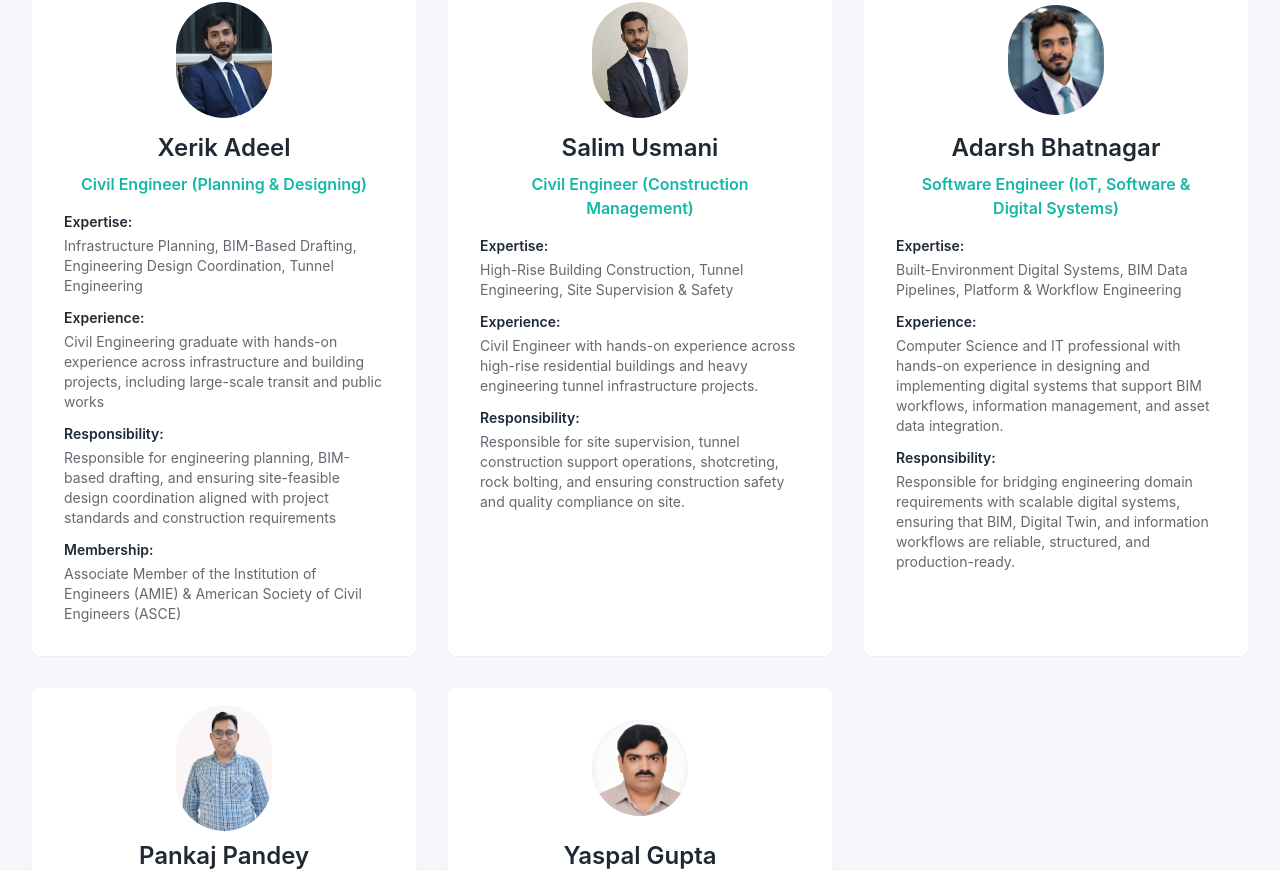
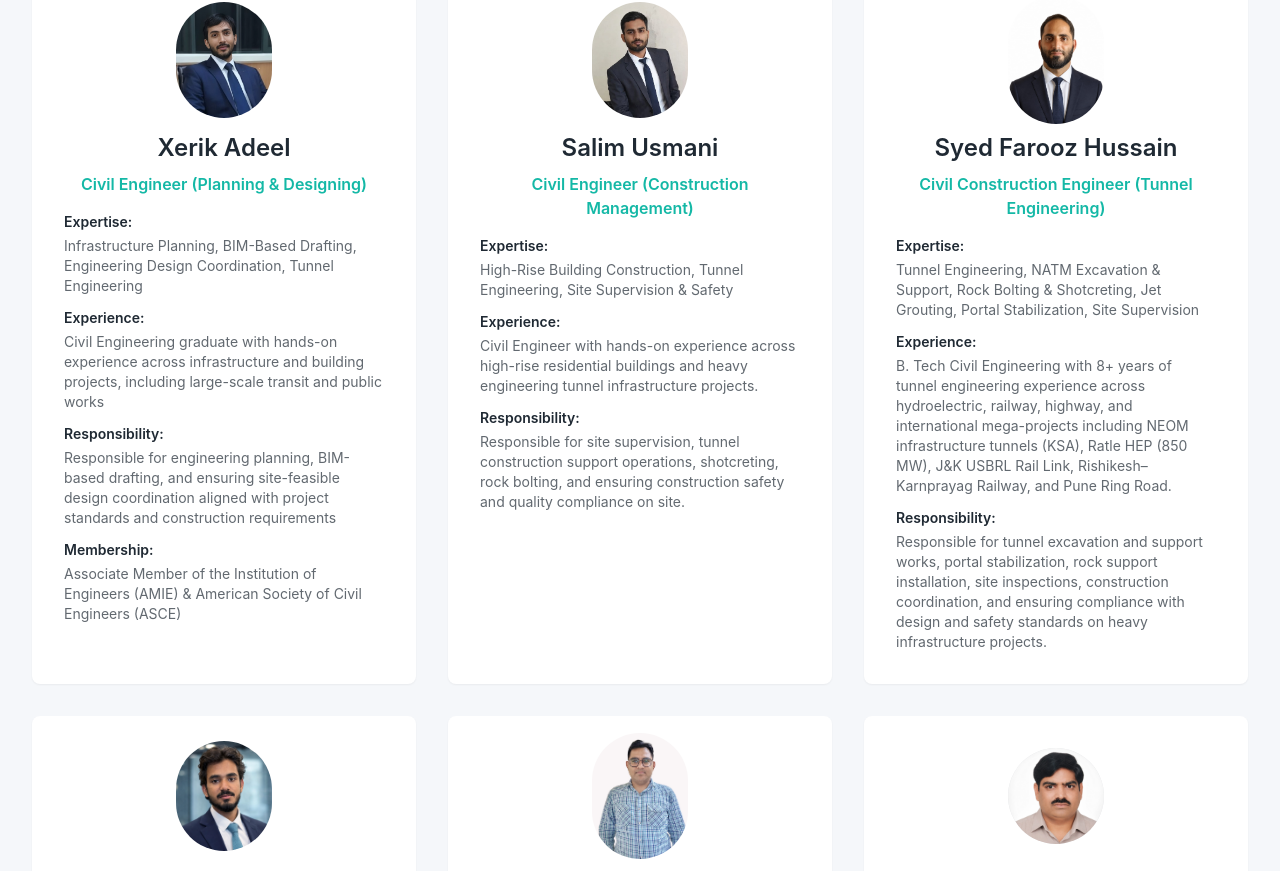
Before and after one commit to adarsh-bhatnagar/civil-business-website, a Next.js app: page /team in a window 1280 px wide. Shown: the part 854-1725 px from the top of the page. Built offline with nearby package versions, Linux system fonts and the light colour scheme.

Commit message:
added farooz

```diff
--- a/app/team/page.tsx
+++ b/app/team/page.tsx
@@ -9,6 +9,7 @@ import zerik from '@/app/assets/zerik_adeel_new.png'
 import salim from '@/app/assets/salim_usmani.jpeg'
 import pankaj from '@/app/assets/pankaj.jpeg'
 import yashpal from '@/app/assets/yashpal_pic.png'
+import afrooz from '@/app/assets/afrooz.jpeg'
 
 const leadership = [
   {
@@ -27,8 +28,17 @@ const leadership = [
     expertise: 'High-Rise Building Construction, Tunnel Engineering, Site Supervision & Safety',
     experience: 'Civil Engineer with hands-on experience across high-rise residential buildings and heavy engineering tunnel infrastructure projects.',
     responsibility: 'Responsible for site supervision, tunnel construction support  operations, shotcreting, rock bolting, and ensuring construction safety and quality compliance on site.',
-  }
-  ,
+  },
+  {
+    name: 'Syed Farooz Hussain',
+    image: afrooz,
+    role: 'Civil Construction Engineer (Tunnel Engineering)',
+    expertise: 'Tunnel Engineering, NATM Excavation & Support, Rock Bolting & Shotcreting, Jet Grouting, Portal Stabilization, Site Supervision',
+    experience:
+      'B. Tech Civil Engineering with 8+ years of tunnel engineering experience across hydroelectric, railway, highway, and international mega-projects including NEOM infrastructure tunnels (KSA), Ratle HEP (850 MW), J&K USBRL Rail Link, Rishikesh–Karnprayag Railway, and Pune Ring Road.',
+    responsibility:
+      'Responsible for tunnel excavation and support works, portal stabilization, rock support installation, site inspections, construction coordination, and ensuring compliance with design and safety standards on heavy infrastructure projects.',
+  },
   {
     name: 'Adarsh Bhatnagar',
     image: adarsh,
```
Also changed, not shown: app/assets/afrooz.jpeg (added).
